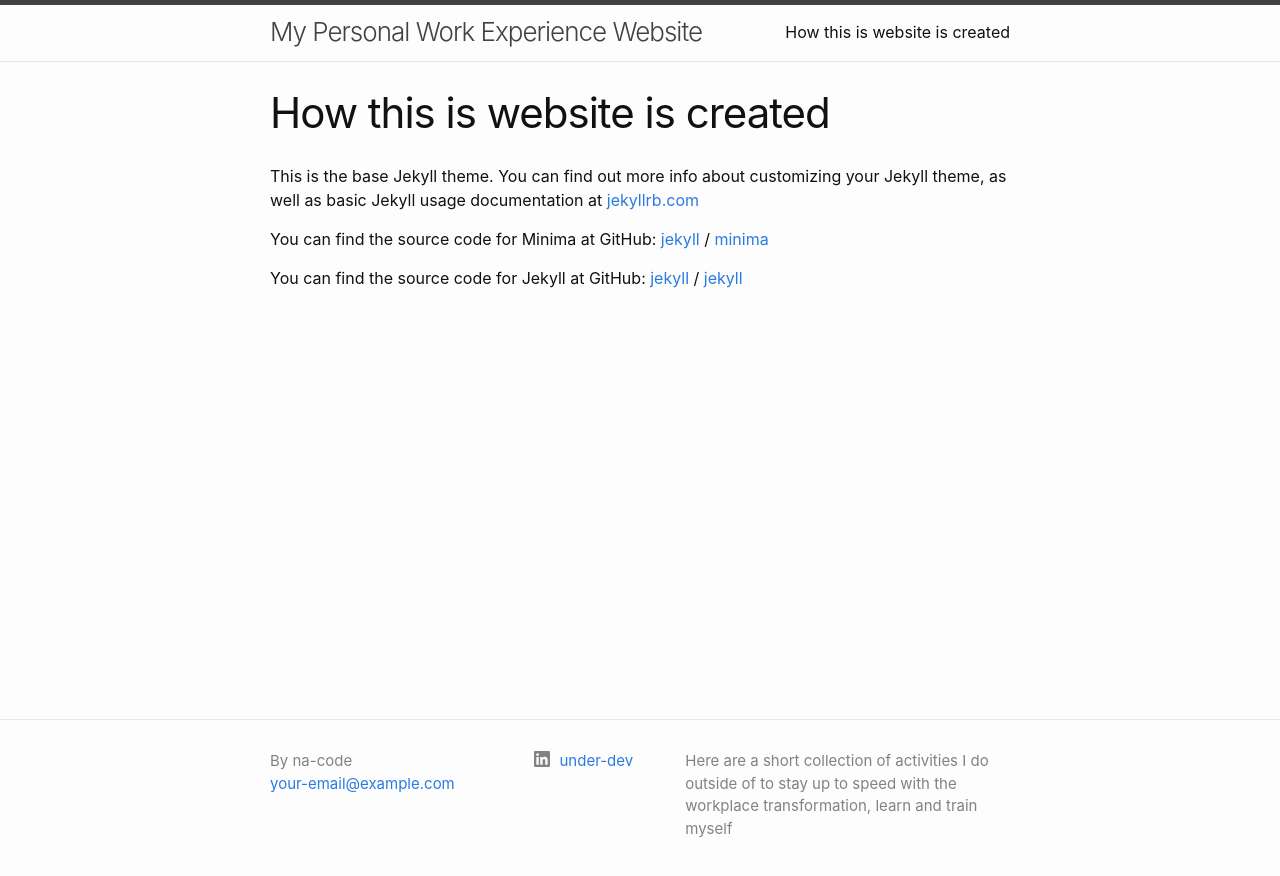
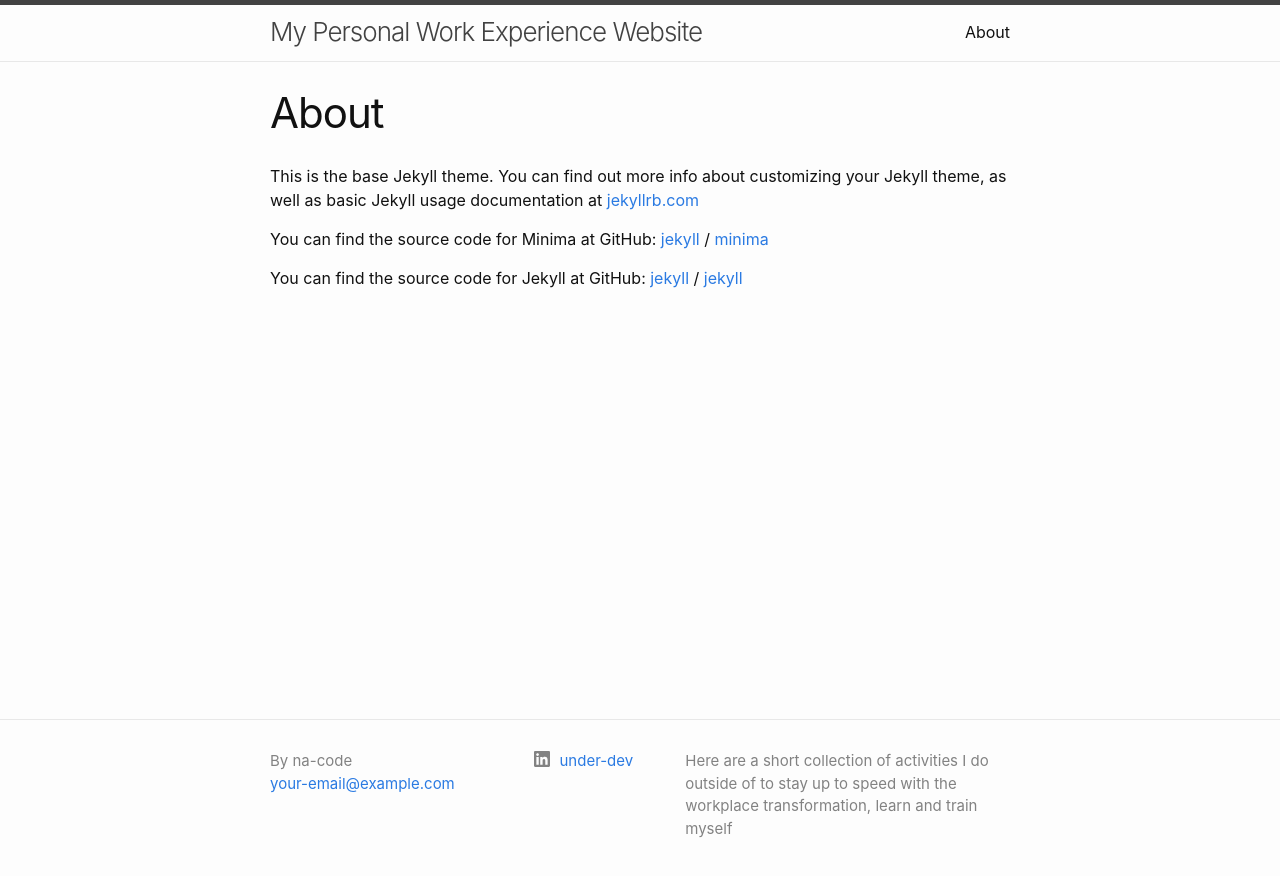
Before and after one commit to na-code/na-site, a Jekyll site: the page built from about.markdown, in a window 1280 px wide. Shown: the top 876 px of the page. Built offline with Jekyll 4.4.1, drawn with Linux system fonts in a browser that asks for light colours.

Commit message:
Update about.markdown

```diff
--- a/about.markdown
+++ b/about.markdown
@@ -1,6 +1,6 @@
 ---
 layout: page
-title: How this is website is created
+title: About
 permalink: /about
 ---
 
```
